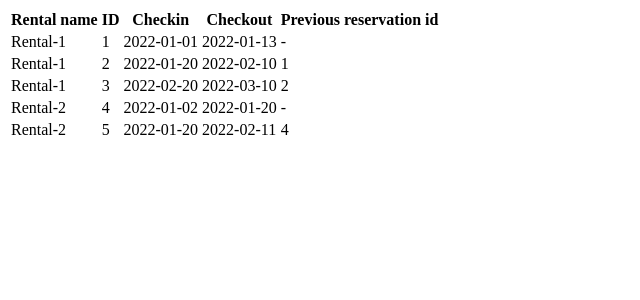
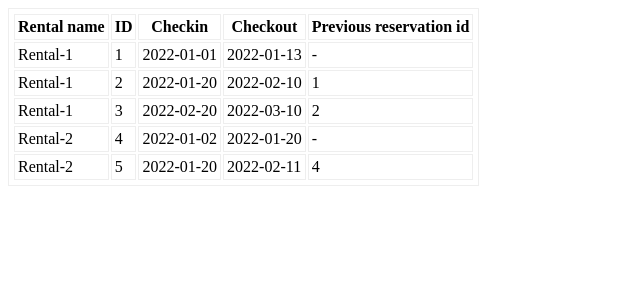
Before and after one commit to ToxaSmet/django-ex-1, a Django app: page / in a window 1280 px wide. Shown: the top 300 px of the page, without its empty margins (0-640 px from the left). Run offline with Django 4.2, Linux system fonts and the light colour scheme; data comes from the database, SQL or seed files in the repository.

Commit message:
added styles

```diff
--- a/django_ex_1/settings.py
+++ b/django_ex_1/settings.py
@@ -95,5 +95,8 @@ TIME_ZONE = 'UTC'
 USE_I18N = True
 USE_TZ = True
 
+STATICFILES_DIRS = [
+    BASE_DIR / 'django_ex_1' / 'static'
+]
 STATIC_URL = 'static/'
 DEFAULT_AUTO_FIELD = 'django.db.models.BigAutoField'
--- /dev/null
+++ b/django_ex_1/static/css/style.css
@@ -0,0 +1,4 @@
+table, th, tr, td {
+    border: 1px solid #eee;
+    padding: 3px;
+}
--- a/django_ex_1/templates/index.html
+++ b/django_ex_1/templates/index.html
@@ -1,3 +1,4 @@
+{% load static %}
 {% load reservation_helpers %}
 
 <!DOCTYPE html>
@@ -5,6 +6,7 @@
 <head>
     <meta charset="UTF-8">
     <title>Rentals table</title>
+    <link rel="stylesheet" type="text/css" href="{% static 'css/style.css' %}">
 </head>
 <body>
 <table>
```
